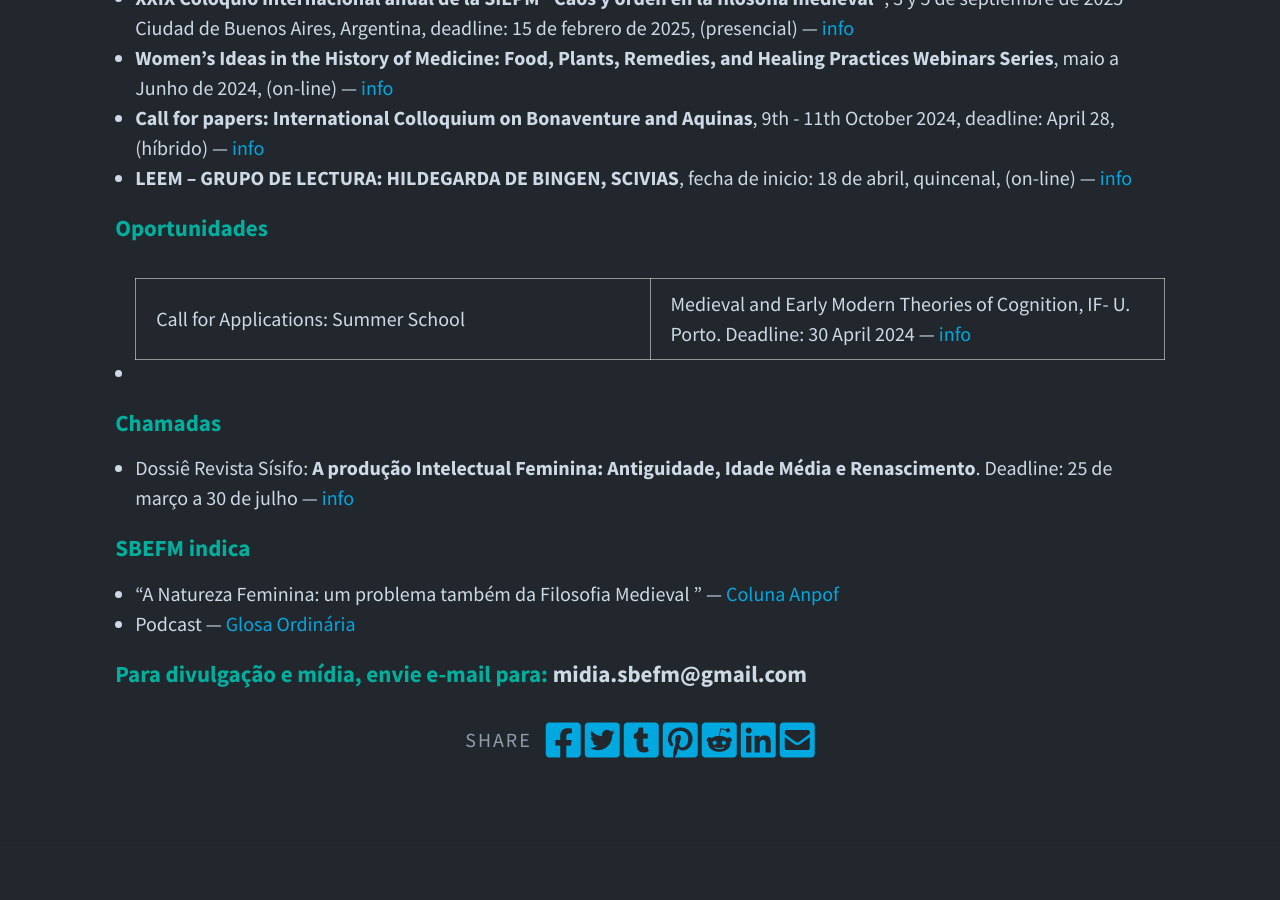
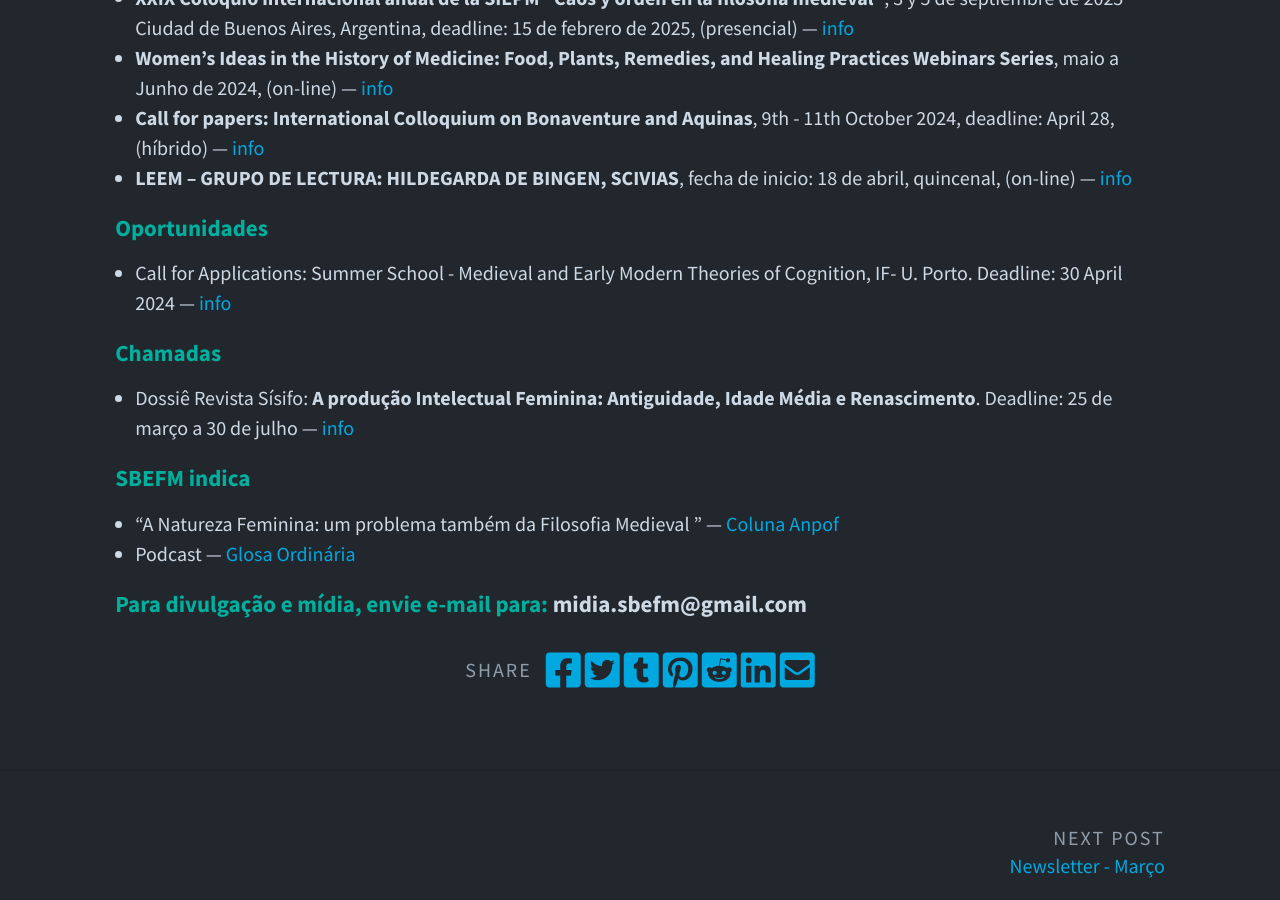
Before and after one commit to nap-o/sbefm, a Jekyll site: the page built from _posts/2024-04-11-newsletter-abril.md, in a window 1280 px wide and 900 px high, scrolled down 626 px. Built offline with Jekyll 4.4.1, drawn with Linux system fonts in a browser that asks for light colours.

```diff
--- a/_posts/2024-04-11-newsletter-abril.md
+++ b/_posts/2024-04-11-newsletter-abril.md
@@ -21,7 +21,7 @@ Comunicação - SBEFM
 - **LEEM – GRUPO DE LECTURA: HILDEGARDA DE BINGEN, SCIVIAS**, fecha de inicio: 18 de abril, quincenal, (on-line) — [info](https://noticias.unsam.edu.ar/2024/04/05/leem-grupo-de-lectura-hildegarda-de-bingen-scivias/){:target="_blank"}
 
 #### Oportunidades
-- Call for Applications: Summer School | Medieval and Early Modern Theories of Cognition, IF- U. Porto. Deadline: 30 April 2024 — [info](https://sigarra.up.pt/flup/pt/noticias_geral.ver_noticia?p_nr=172946){:target="_blank"}
+- Call for Applications: Summer School - Medieval and Early Modern Theories of Cognition, IF- U. Porto. Deadline: 30 April 2024 — [info](https://sigarra.up.pt/flup/pt/noticias_geral.ver_noticia?p_nr=172946){:target="_blank"}
 
 #### Chamadas
 - Dossiê Revista Sísifo: **A produção Intelectual Feminina: Antiguidade, Idade Média e Renascimento**. Deadline: 25 de março a 30 de julho — [info](https://www.revistasisifo.com/p/submissao.html){:target="_blank"}
```
